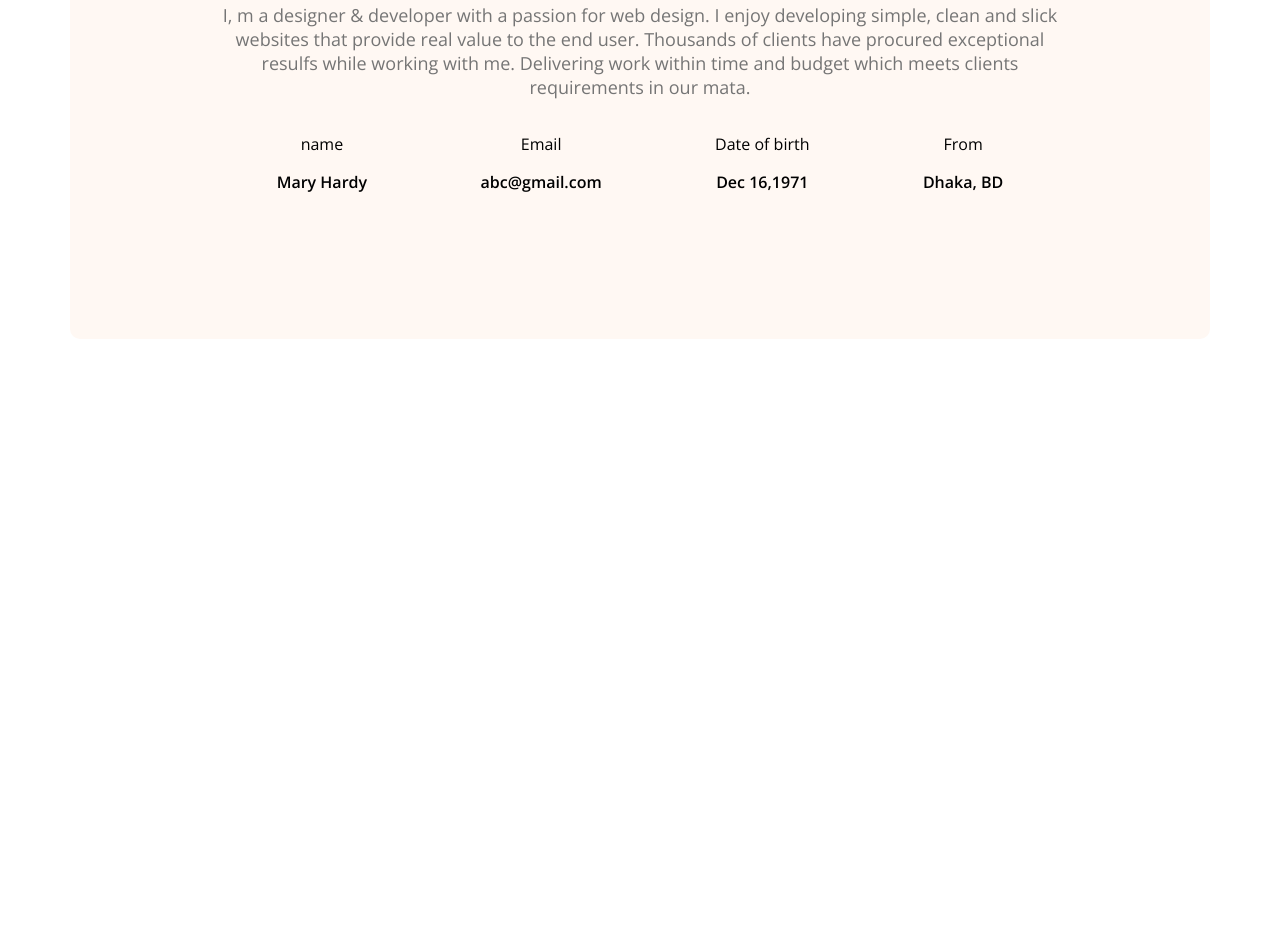
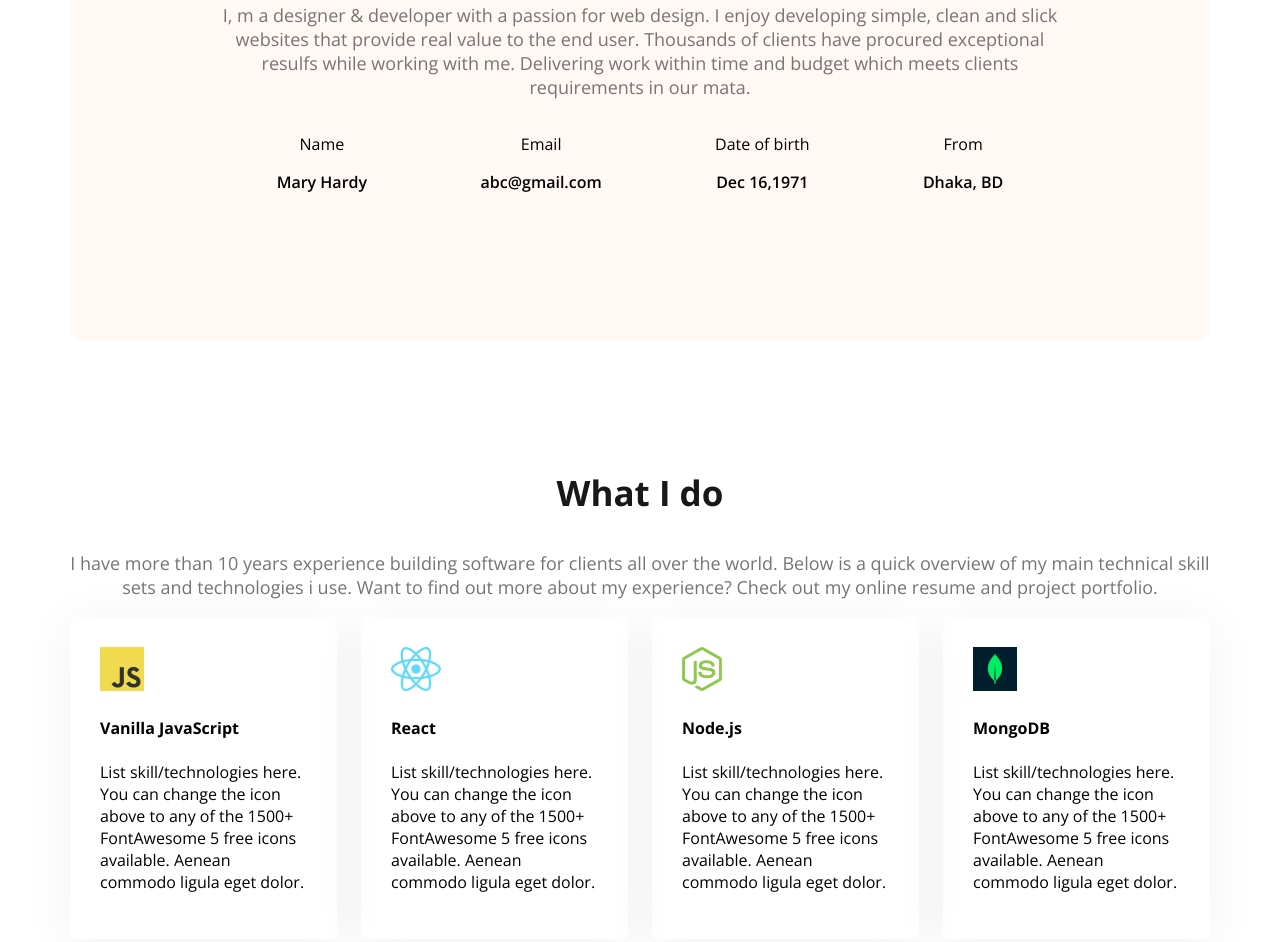
Before and after one commit to newaz2580/Web-developer-porfolio, a plain HTML site: page index.html in a window 1280 px wide. Shown: the part 1229-2171 px from the top of the page. Before the commit the page ends 1576 px from the top, so only its background shows below. Drawn offline with nearby package versions, Linux system fonts and the light colour scheme.

Commit message:
added skill section

```diff
--- a/index.html
+++ b/index.html
@@ -38,7 +38,7 @@
         <div class="about-items">
           <!-- .about-item*4>p.item-title+p.item-description -->
           <div class="about-item">
-            <p class="item-title">name</p>
+            <p class="item-title">Name</p>
             <p class="item-description">Mary Hardy</p>
           </div>
           <div class="about-item">
@@ -55,6 +55,37 @@
           </div>
         </div>
      </section>
+
+     <!-- What i do section start here -->
+      <section class="skills">
+        <h3 class="section-title text-center">What I do</h3>
+        <p class="section-description text-center">I have more than 10 years experience building software for clients all over the world. Below is a quick overview of my main technical skill sets and technologies i use. Want to find out more about my experience? Check out my online resume and project portfolio.</p>
+        <div class="skills-container">
+            <!-- .skill*4>img+h4.skill-title+p.skill-description -->
+            <div class="skill">
+                <img src="images/icons/js.png" alt="">
+                <h4 class="skill-title">Vanilla JavaScript</h4>
+                <p class="skill-description">List skill/technologies here. You can change the icon above to any of the 1500+ FontAwesome 5 free icons available. Aenean commodo ligula eget dolor.</p>
+            </div>
+            <div class="skill">
+                <img src="images/icons/react.png" alt="">
+                <h4 class="skill-title">React</h4>
+                <p class="skill-description">List skill/technologies here. You can change the icon above to any of the 1500+ FontAwesome 5 free icons available. Aenean commodo ligula eget dolor.</p>
+            </div>
+            <div class="skill">
+                <img src="images/icons/nodejs.png" alt="">
+                <h4 class="skill-title">Node.js</h4>
+                <p class="skill-description">List skill/technologies here. You can change the icon above to any of the 1500+ FontAwesome 5 free icons available. Aenean commodo ligula eget dolor.</p>
+            </div>
+            <div class="skill">
+                <img src="images/icons/mongo.png" alt="">
+                <h4 class="skill-title">MongoDB</h4>
+                <p class="skill-description">List skill/technologies here. You can change the icon above to any of the 1500+ FontAwesome 5 free icons available. Aenean commodo ligula eget dolor.</p>
+            </div>
+        </div>
+      </section>
+     <!-- What i do section start ends here -->
+
     </main>
 
     <footer>
--- a/styles/style.css
+++ b/styles/style.css
@@ -20,6 +20,7 @@ nav{
     font-size: 45px;
     font-weight: 800px;
 }
+/* style shares */
 .r{
     color: #FD6E0A;
 }
@@ -50,6 +51,11 @@ nav{
     border-radius: 5px;
     border: none;
 }
+
+.text-center{
+    text-align: center;
+}
+/* style shares ends */
 nav ul{
     display: flex;
     align-items: center;
@@ -97,12 +103,16 @@ main{
     max-width: 1140px;
     margin: 0 auto;
 }
+main section{
+    margin-top: 130px;
+    margin-bottom: 130px;
+}
 /* about style */
 .about{
     border-radius: 10px;
     padding: 130px 150px;
     text-align: center;
-    margin-top: 130px;
+
 }
 .about-items{
     display: flex;
@@ -111,3 +121,14 @@ main{
 .item-description{
     font-weight: 600;
 }
+/* skill-section */
+.skills-container{
+    display: flex;
+    gap: 24px;
+}
+.skill{
+    padding: 30px;
+    box-shadow: 0px 6px 50px 0px rgba(0, 0, 0, 0.06);
+    border-radius: 5px;
+
+}
```
